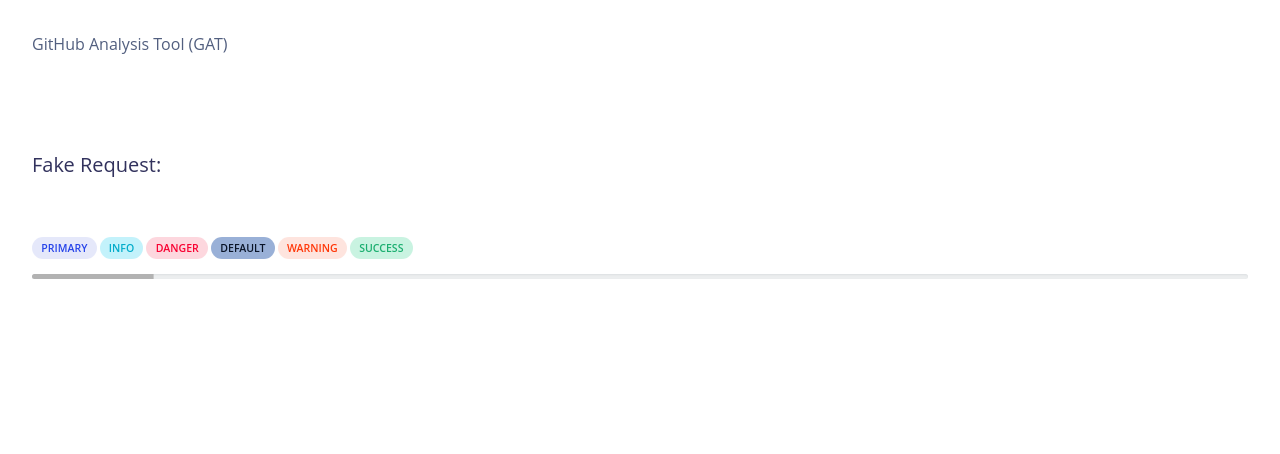
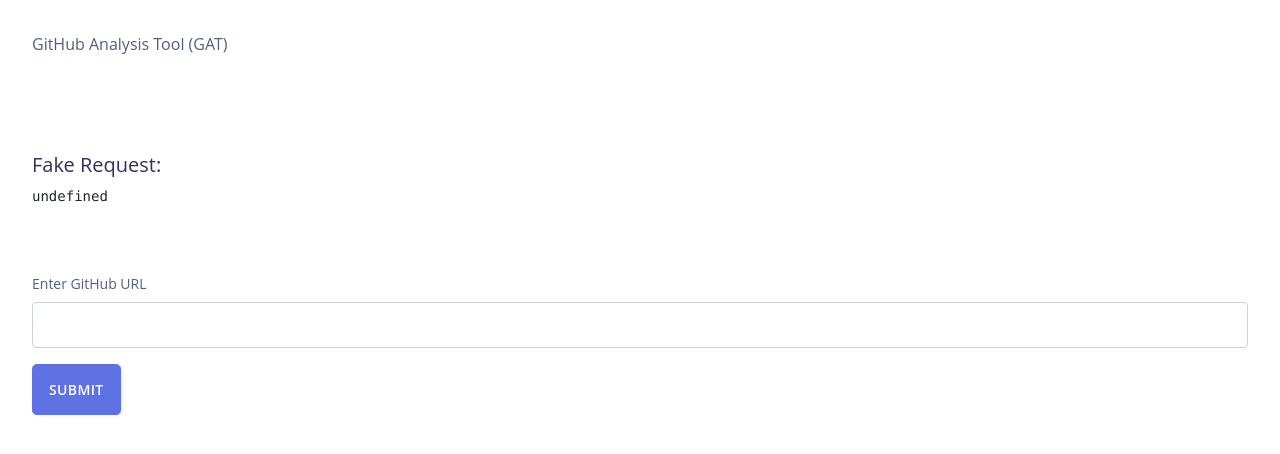
Before and after one commit to EduardoCalvoUribe/GitHubRepositoryAnalysisTool, a Vue app in the folder frontend/: page / in a window 1280 px wide. Shown: the top 454 px of the page. Built offline with nearby package versions, Linux system fonts and the light colour scheme; no server answers.

Commit message:
User input data handler + POST request

```diff
--- a/frontend/src/App.vue
+++ b/frontend/src/App.vue
@@ -5,36 +5,62 @@ import { fetchData } from './fetchData.js'
 import Badge from './components/Badge.vue';
 import BaseSlider from './components/BaseSlider.vue';
 import CustomControls from './views/components/CustomControls.vue';
-
+import BaseButton from './components/BaseButton.vue';
+import BaseInput from './components/BaseInput.vue';
 
 export default {
   components: {
     Badge,
     BaseSlider,
     CustomControls,
+    BaseButton,
+    BaseInput
   },
   setup() {
     onMounted(async () => {
       try {
         // Fetches json data from specified URL using our fetchData function (will be our backend endpoints)
-        const json_response = await fetchData('http://127.0.0.1:8000/github/user');
+        // const json_response = await fetchData('http://127.0.0.1:8000/github/user');
         const fake_response = await fetchData('http://jsonplaceholder.typicode.com/posts/1');
 
         // Selects first div with specified id (such as 'github_request')
-        const githubDiv = document.getElementById('github_request');
         const fakeDiv = document.getElementById('fake_request');
 
-        console.log(json_response);
-
         // Inserts content of json into that div in whatever specified format
-        githubDiv.innerHTML = '<p><h5>Data from Backend:</h5><br>' + json_response.url + '</p>';
         fakeDiv.innerHTML = '<pre>' + JSON.stringify(fake_response, null, 2) + '</pre>';
 
       } catch (error) {
         console.error('Error:', error)
       }
     });
-  }
+  },
+  data() {
+    return {
+      // Input from the URL text field
+      githubURL: ''
+    }
+  },
+  methods: {
+    async handleGithubURLSubmit() {
+      const postOptions = {
+          method: 'POST',
+          headers: {
+              'Content-Type': 'application/json',
+          },
+          body: JSON.stringify({ url: this.githubUrl }),
+      };
+
+      try {
+          // Need actual endpoint to test!
+          const response = await fetchData('http://127.0.0.1:8000/your-endpoint', postOptions);
+          const githubDiv = document.getElementById('github_request');
+          githubDiv.innerHTML = '<p><h5>Data from Backend:</h5><br>' + response + '</p>';
+
+      } catch (error) {
+          console.error('Error:', error);
+      }
+    },
+  },
 };
 </script>
 
@@ -54,14 +80,17 @@ export default {
     <div id="fake_request"></div>
     <br><br>
 
-    <Badge type="primary" rounded>Primary</Badge>
+    <BaseInput label="Enter GitHub URL" v-model="githubURL"></BaseInput>
+    <BaseButton type="primary" size="lg" @click="handleGithubURLSubmit">Submit</BaseButton>
+
+    <!-- <Badge type="primary" rounded>Primary</Badge>
     <Badge type="info" rounded>Info</Badge>
     <Badge type="danger" rounded>Danger</Badge>
     <Badge type="default" rounded>Default</Badge>
     <Badge type="warning" rounded>Warning</Badge>
     <Badge type="success" rounded>Success</Badge>
 
-    <BaseSlider value=10 disabled="" type="primary" ></BaseSlider>
+    <BaseSlider value=10 disabled="" type="primary" ></BaseSlider> -->
 
   </main>
 </template>
--- a/frontend/src/fetchData.js
+++ b/frontend/src/fetchData.js
@@ -1,12 +1,12 @@
-async function fetchData(url) {
-    try {
+async function fetchData(url, options = {}) {
+  try {
       // fetches response, converts to JavaScript Promise object
-      const response = await fetch(url)
-      const json = await response.json()
-      return json
-    } catch (error) {
-      console.error('Error:', error)
-    }
+      const response = await fetch(url, options);
+      const json = await response.json();
+      return json;
+  } catch (error) {
+      console.error('Error:', error);
   }
+}
 
-  export { fetchData };
+export { fetchData };
```
